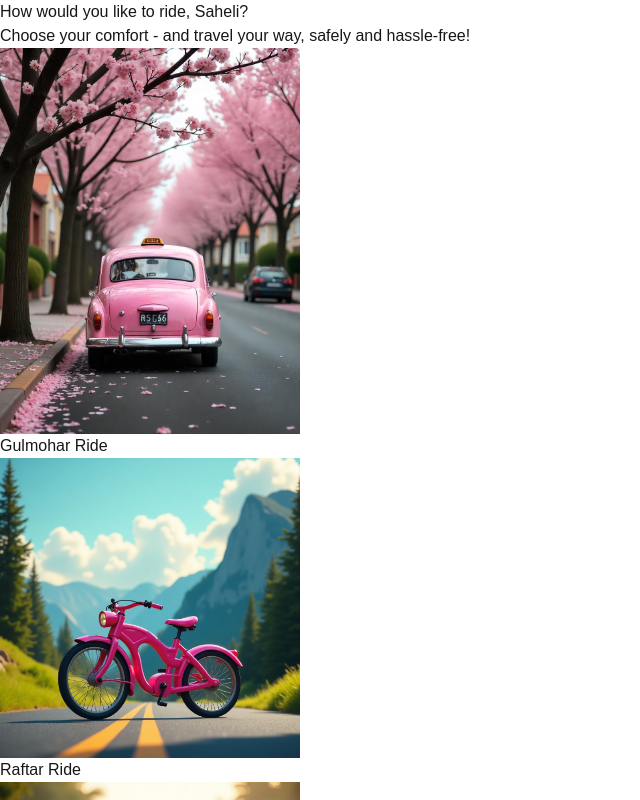
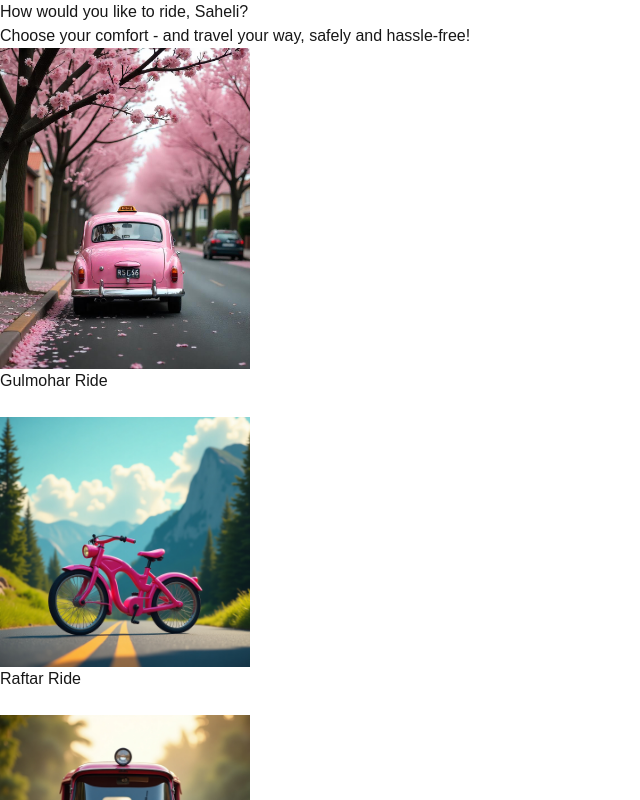
Before and after one commit to TanmmayRJoseph/ChaloSaheli_v.1.1, a Next.js app in the folder Frontend/: page /rideOptions in a window 1280 px wide. Shown: the top 800 px of the page, without its empty margins (0-640 px from the left). Built offline with nearby package versions, Linux system fonts and the light colour scheme; no server answers.

Commit message:
some changes done

```diff
--- a/Frontend/src/app/rideOptions/page.tsx
+++ b/Frontend/src/app/rideOptions/page.tsx
@@ -1,16 +1,41 @@
 "use client";
-import Image from 'next/image';
-import { motion } from 'framer-motion';
+import Image from "next/image";
+import { motion } from "framer-motion";
+import { useState } from "react";
 
 const RideOptions = () => {
+  const [flipped, setFlipped] = useState<{ [key: string]: boolean }>({});
+
   const rides = [
-    { name: 'Gulmohar Ride', src: '/image/gulmohar.jpg' },
-    { name: 'Raftar Ride', src: '/image/raftar.jpeg' },
-    { name: 'Jhilmil Ride', src: '/image/jhilmil.jpeg' },
+    {
+      name: "Gulmohar Ride",
+      src: "/image/gulmohar.jpg",
+      detail:
+        "Blossom into comfort with Gulmohar Ride! Like the vibrant petals of a flower, this ride unfolds luxury and safety, ensuring a smooth journey for every Saheli on the move.",
+    },
+    {
+      name: "Raftar Ride",
+      src: "/image/raftar.jpeg",
+      detail:
+        "Speed meets sisterhood with Raftar Ride! Hop on and zoom through the city with a swift, hassle-free ride that gets you where you need to be—fast and fearless!",
+    },
+    {
+      name: "Jhilmil Ride",
+      src: "/image/jhilmil.jpeg",
+      detail:
+        "A ride as lively as your spirit! Jhilmil Ride brings the rhythm of the streets to life, with a touch of tradition and a whole lot of safety, making everyday commutes a joyous affair",
+    },
   ];
 
+  const toggleFlip = (name: string) => {
+    setFlipped((prev) => ({
+      ...prev,
+      [name]: !prev[name],
+    }));
+  };
+
   return (
-    <div className="min-h-screen flex flex-col items-center justify-center bg-pink-100 p-6">
+    <div className="min-h-screen flex flex-col items-center justify-center bg-pink-100 p-6 overflow-x-hidden">
       <motion.h1
         className="text-3xl font-bold text-pink-600 mb-2"
         initial={{ opacity: 0, y: -20 }}
@@ -29,19 +54,27 @@ const RideOptions = () => {
       </motion.p>
 
       <div className="grid grid-cols-1 md:grid-cols-3 gap-8">
-        {rides.map((ride, index) => (
+        {rides.map((ride) => (
+          <div key={ride.name} className="w-[300px] h-[360px]">
             <motion.div
-            key={ride.name}
-            className="text-center bg-white p-4 rounded-lg shadow-lg hover:shadow-2xl transition-shadow duration-300"
-            initial={{ opacity: 0, scale: 0.8 }}
-            animate={{ opacity: 1, scale: 1 }}
-            transition={{ duration: 0.5, delay: index * 0.3 }}
+              className="relative w-full h-full"
+              initial={false}
+              animate={{ rotateY: flipped[ride.name] ? 180 : 0 }}
+              transition={{ duration: 0.6 }}
+              style={{
+                transformStyle: "preserve-3d",
+              }}
             >
-            <div className="w-[300px] h-[300px] overflow-hidden rounded-lg">
+              {/* Front Side */}
+              <div
+                className="absolute w-full h-full backface-hidden text-center bg-white p-4 rounded-lg shadow-lg hover:shadow-2xl transition-shadow duration-300"
+                style={{ zIndex: 2 }}
+              >
+                <div className="w-[270px] h-[300px] overflow-hidden rounded-lg">
                   <Image
                     src={ride.src}
                     alt={ride.name}
-                width={300}
+                    width={250}
                     height={200}
                     className="object-cover w-full h-full"
                   />
@@ -50,12 +83,32 @@ const RideOptions = () => {
                   className="mt-4 px-6 py-2 bg-pink-500 text-white rounded-full hover:bg-pink-600 transition-colors"
                   whileHover={{ scale: 1.1 }}
                   whileTap={{ scale: 0.9 }}
+                  onClick={() => toggleFlip(ride.name)}
                 >
                   {ride.name}
                 </motion.button>
+              </div>
+
+              {/* Back Side */}
+              <div
+                className="absolute w-full h-full backface-hidden text-pink-800 text-sm bg-white p-4 rounded-lg shadow-lg flex items-center justify-center text-center"
+                style={{
+                  transform: "rotateY(180deg)",
+                }}
+              >
+                <p>{ride.detail}</p>
+              </div>
             </motion.div>
+          </div>
         ))}
       </div>
+
+      {/* Flip CSS styles */}
+      <style jsx>{`
+        .backface-hidden {
+          backface-visibility: hidden;
+        }
+      `}</style>
     </div>
   );
 };
```
Also changed, not shown: Frontend/src/app/page.tsx (+7 -4 lines). Lines whose indentation alone changed are shown as unchanged.
